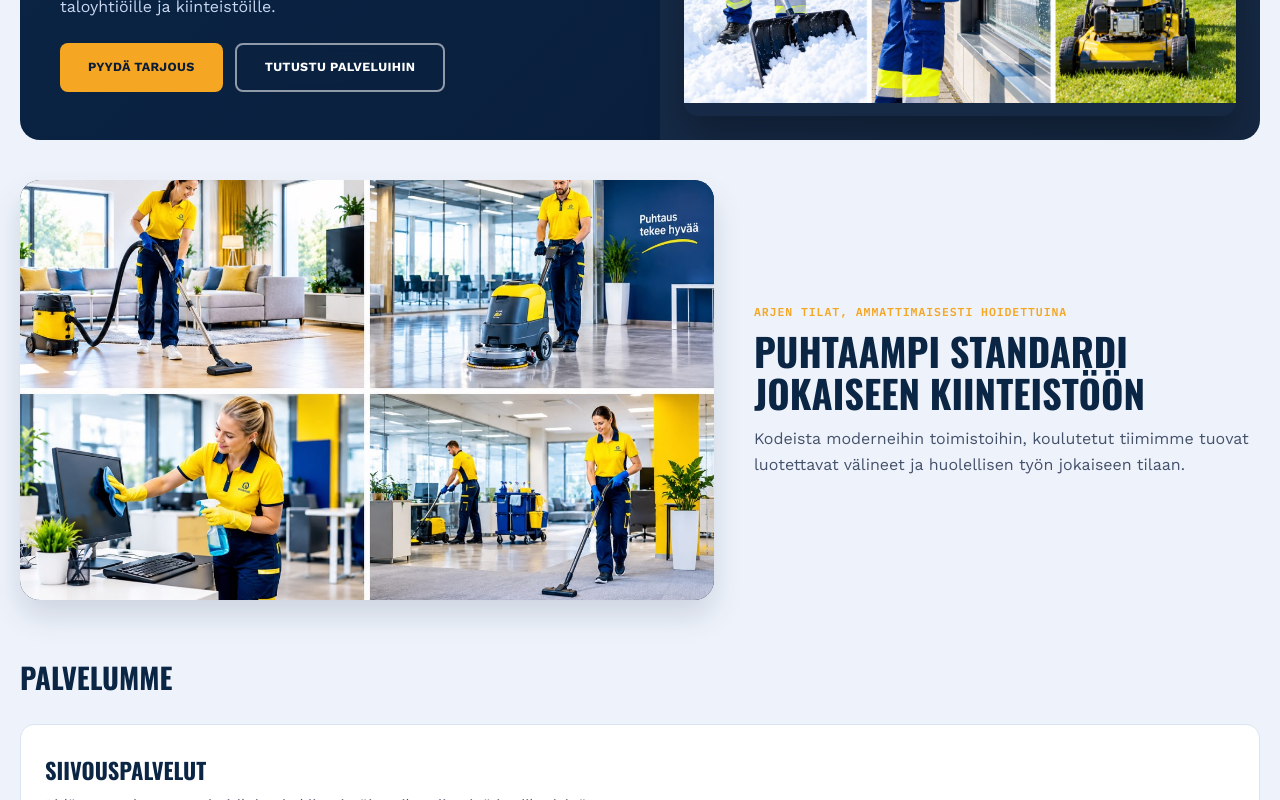
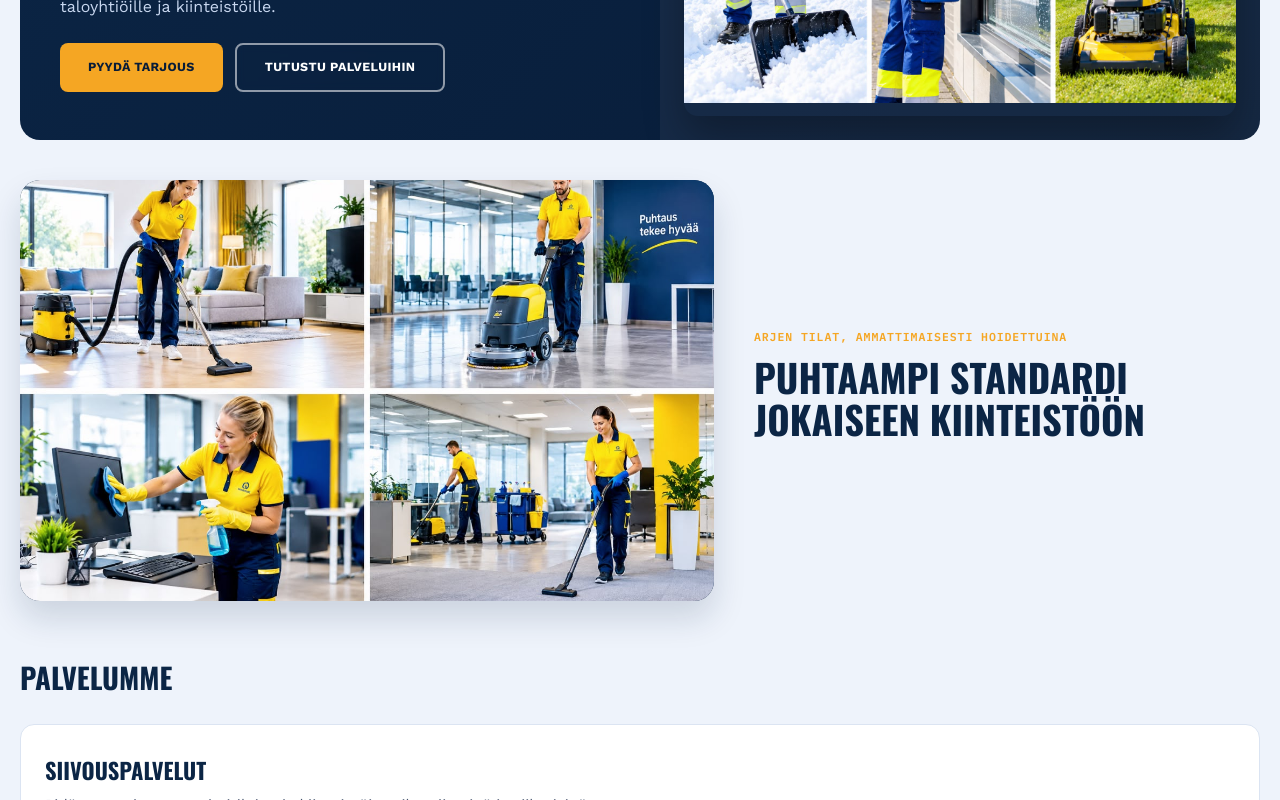
Before and after one commit to Buddhima65/samppa--logistics, a React (Vite) app in the folder client/: page /property in a window 1280 px wide. Shown: the part 495-1295 px from the top of the page. Built offline with nearby package versions, Linux system fonts and the light colour scheme.

Commit message:
do some changes

```diff
--- a/client/src/pages/PropertyPage.css
+++ b/client/src/pages/PropertyPage.css
@@ -98,10 +98,26 @@
 }
 
 .property-cleaning-showcase__image {
+  position: relative;
   overflow: hidden;
   border-radius: var(--radius-lg);
   background: var(--navy-800);
   box-shadow: 0 16px 30px rgba(11, 37, 69, 0.14);
+  isolation: isolate;
+  animation: cleaning-showcase-focus 1.15s ease-out both, cleaning-showcase-float 5s ease-in-out 1.15s infinite;
+}
+
+.property-cleaning-showcase__image::after {
+  content: '';
+  position: absolute;
+  inset: 0;
+  z-index: 1;
+  pointer-events: none;
+  border: 1px solid rgba(247, 185, 61, 0.45);
+  border-radius: inherit;
+  opacity: 0;
+  transform: scale(0.96);
+  transition: opacity 0.35s ease, transform 0.35s ease;
 }
 
 .property-cleaning-showcase__image img {
@@ -109,6 +125,56 @@
   width: 100%;
   aspect-ratio: 1.65 / 1;
   object-fit: cover;
+  filter: saturate(0.94);
+  transition: transform 0.55s cubic-bezier(0.22, 1, 0.36, 1), filter 0.55s ease;
+}
+
+.property-cleaning-showcase__image:hover img {
+  transform: perspective(800px) rotateX(1.5deg) rotateY(-1.5deg) scale(1.025);
+  filter: saturate(1.08) contrast(1.03);
+}
+
+.property-cleaning-showcase__image:hover::after {
+  opacity: 1;
+  transform: scale(1);
+}
+
+@keyframes cleaning-showcase-focus {
+  from {
+    opacity: 0;
+    filter: blur(10px) saturate(0.7);
+    transform: scale(1.08);
+  }
+  to {
+    opacity: 1;
+    filter: blur(0) saturate(1);
+    transform: scale(1);
+  }
+}
+
+@keyframes cleaning-showcase-float {
+  0%,
+  100% {
+    box-shadow: 0 16px 30px rgba(11, 37, 69, 0.14);
+  }
+  50% {
+    box-shadow: 0 22px 38px rgba(11, 37, 69, 0.2);
+  }
+}
+
+@media (prefers-reduced-motion: reduce) {
+  .property-cleaning-showcase__image {
+    animation: none;
+  }
+
+  .property-cleaning-showcase__image:hover img {
+    transform: none;
+    filter: none;
+  }
+
+  .property-cleaning-showcase__image:hover::after {
+    transform: none;
+  }
 }
 
 .property-cleaning-showcase__content {
--- a/client/src/pages/PropertyPage.jsx
+++ b/client/src/pages/PropertyPage.jsx
@@ -559,7 +559,6 @@ function PropertyPage({ language, setLanguage }) {
           <div className="property-cleaning-showcase__content">
             <p className="property-cleaning-showcase__eyebrow">{language === 'en' ? 'Everyday spaces, professionally cared for' : 'Arjen tilat, ammattimaisesti hoidettuina'}</p>
             <h2>{language === 'en' ? 'A Cleaner Standard for Every Property' : 'Puhtaampi standardi jokaiseen kiinteistöön'}</h2>
-            <p>{language === 'en' ? 'From homes to modern offices, our trained teams bring reliable equipment and careful attention to every room.' : 'Kodeista moderneihin toimistoihin, koulutetut tiimimme tuovat luotettavat välineet ja huolellisen työn jokaiseen tilaan.'}</p>
           </div>
         </section>
 
```
